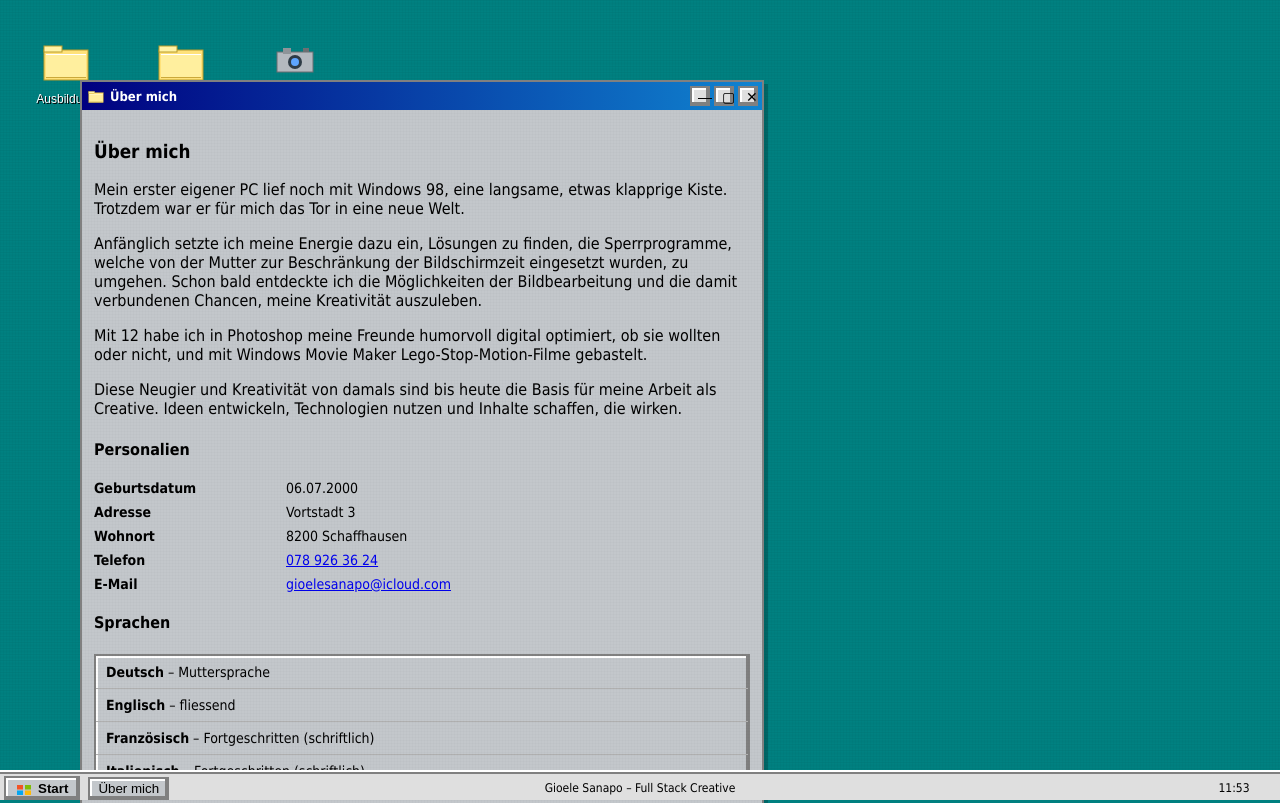
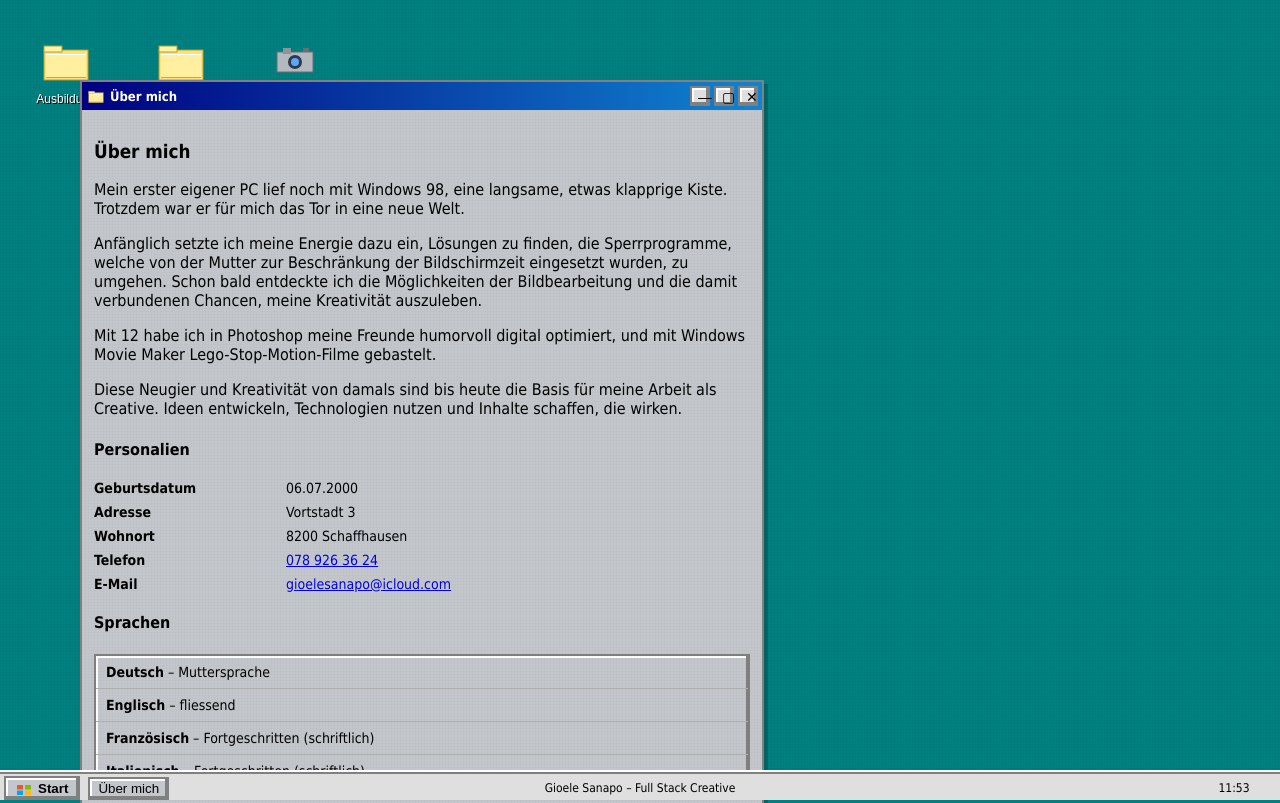
Before and after one commit to AchtZwei/Gioele-CV, a plain HTML site: page index.html in a window 1280 px wide. Shown: the top 803 px of the page. Drawn offline with Linux system fonts and the light colour scheme.

Commit message:
Update index.html

```diff
--- a/index.html
+++ b/index.html
@@ -157,7 +157,7 @@
 
   function buildAusbildung(){ var s='<h3>Ausbildung</h3><ul class="list">'; DATA.ausbildung.forEach(function(a){ s+='<li class="li"><strong>'+a.period+'</strong><br>'+a.title+' <span class="muted">– '+a.place+'</span></li>'; }); s+='</ul>'; if(DATA.zertifikate.length){ s+='<h4 style="margin:12px 0 6px">Zertifikate</h4><ul class="list">'; DATA.zertifikate.forEach(function(z){ s+='<li class="li">'+z+'</li>';}); s+='</ul>'; } return s; }
   function buildErfahrung(){ var s='<h3>Berufliche Erfahrungen</h3>'; DATA.erfahrung.forEach(function(job){ s+='<div class="li"><div><strong>'+job.period+'</strong> – '+job.company+'</div>'; if(job.items.length){ s+='<ul>'; job.items.forEach(function(i){ s+='<li>'+i+'</li>';}); s+='</ul>'; } s+='</div>'; }); return s; }
-  function buildAboutIntro(){ var s=''; s+='<p>Mein erster eigener PC lief noch mit Windows 98, eine langsame, etwas klapprige Kiste. Trotzdem war er für mich das Tor in eine neue Welt.</p>'; s+='<p>Anfänglich setzte ich meine Energie dazu ein, Lösungen zu finden, die Sperrprogramme, welche von der Mutter zur Beschränkung der Bildschirmzeit eingesetzt wurden, zu umgehen. Schon bald entdeckte ich die Möglichkeiten der Bildbearbeitung und die damit verbundenen Chancen, meine Kreativität auszuleben.</p>'; s+='<p>Mit 12 habe ich in Photoshop meine Freunde humorvoll digital optimiert, ob sie wollten oder nicht, und mit Windows Movie Maker Lego-Stop-Motion-Filme gebastelt.</p>'; s+='<p>Diese Neugier und Kreativität von damals sind bis heute die Basis für meine Arbeit als Creative. Ideen entwickeln, Technologien nutzen und Inhalte schaffen, die wirken.</p>'; return s; }
+  function buildAboutIntro(){ var s=''; s+='<p>Mein erster eigener PC lief noch mit Windows 98, eine langsame, etwas klapprige Kiste. Trotzdem war er für mich das Tor in eine neue Welt.</p>'; s+='<p>Anfänglich setzte ich meine Energie dazu ein, Lösungen zu finden, die Sperrprogramme, welche von der Mutter zur Beschränkung der Bildschirmzeit eingesetzt wurden, zu umgehen. Schon bald entdeckte ich die Möglichkeiten der Bildbearbeitung und die damit verbundenen Chancen, meine Kreativität auszuleben.</p>'; s+='<p>Mit 12 habe ich in Photoshop meine Freunde humorvoll digital optimiert, und mit Windows Movie Maker Lego-Stop-Motion-Filme gebastelt.</p>'; s+='<p>Diese Neugier und Kreativität von damals sind bis heute die Basis für meine Arbeit als Creative. Ideen entwickeln, Technologien nutzen und Inhalte schaffen, die wirken.</p>'; return s; }
   function buildAbout(){ var p=DATA.personalien, s='<h3>Über mich</h3>'+buildAboutIntro(); s+='<h4>Personalien</h4><div class="kv">'+'<div class="k">Geburtsdatum</div><div>'+p.Geburtsdatum+'</div>'+'<div class="k">Adresse</div><div>'+p.Adresse+'</div>'+'<div class="k">Wohnort</div><div>'+p.Wohnort+'</div>'+'<div class="k">Telefon</div><div><a href="tel:+41789263624">'+p.Telefon+'</a></div>'+'<div class="k">E‑Mail</div><div><a href="mailto:'+p.EMail+'">'+p.EMail+'</a></div>'+'</div>'; s+='<h4>Sprachen</h4><ul class="list">'; DATA.sprachen.forEach(function(x){ s+='<li class="li"><strong>'+x.name+'</strong> – '+x.level+'</li>';}); s+='</ul>'; s+='<h4>Interessen</h4><ul class="list">'; DATA.interessen.forEach(function(x){ s+='<li class="li">'+x+'</li>';}); s+='</ul>'; return s; }
   function buildPortfolio(){ return '<h3>Portfolio</h3><p class="muted">Wird gerade kuratiert – auf Anfrage sende ich dir gerne Projekte (Fotografie, Videografie, Ads, Projekte).</p>'; }
 
```
